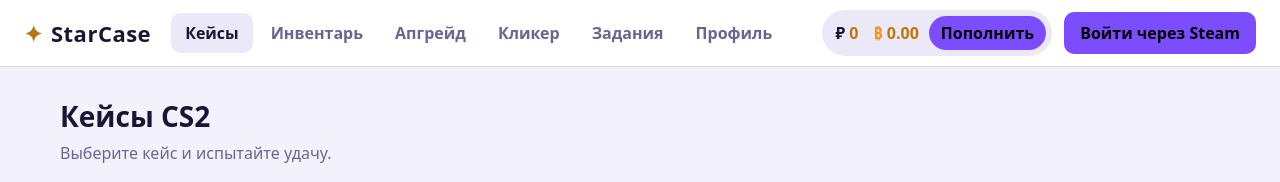
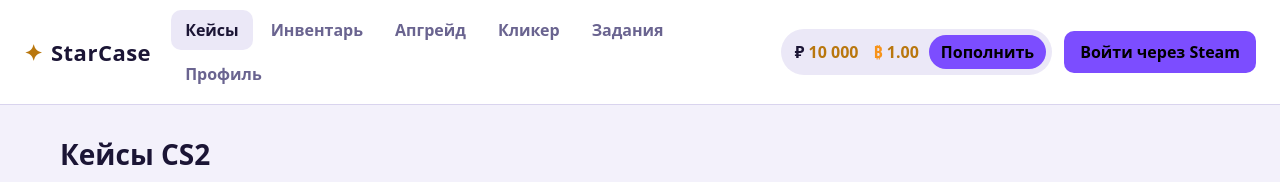
Before and after one commit to NeYs138/case-motya, a plain HTML site: page index.html in a window 1280 px wide. Shown: the top 182 px of the page. Drawn offline with Linux system fonts and the light colour scheme.

Commit message:
Update index.html

```diff
--- a/index.html
+++ b/index.html
@@ -86,11 +86,10 @@ h3{margin:0 0 10px;font-size:17px}
 .btn-upg{background:var(--ac);color:#000;border:none;padding:6px 10px;border-radius:6px;width:100%;font-size:12px;font-weight:bold}
 .btn-upg:hover{background:var(--ac-hover)}
 
-/* --- НОВЫЙ ИНТЕРФЕЙС АПГРЕЙДА --- */
+/* --- АПГРЕЙДЕР --- */
 .upgrader-layout { display: grid; grid-template-columns: 280px 1fr 320px; gap: 20px; align-items: start; }
 @media (max-width: 1024px) { .upgrader-layout { grid-template-columns: 1fr; } }
 
-/* Левая колонка */
 .upg-inventory { background: var(--sf); border: 1px solid var(--bd); border-radius: 16px; padding: 15px; max-height: 600px; overflow-y: auto; display: flex; flex-direction: column; gap: 10px; }
 .upg-inventory h4 { margin: 0 0 10px; font-size: 16px; color: var(--mu); }
 .upg-inv-item { background: var(--sf2); border: 1px solid var(--bd); border-radius: 8px; padding: 10px; display: flex; align-items: center; gap: 10px; cursor: pointer; transition: 0.2s; }
@@ -100,7 +99,6 @@ h3{margin:0 0 10px;font-size:17px}
 .upg-inv-item-name { font-size: 12px; font-weight: 600; white-space: nowrap; overflow: hidden; text-overflow: ellipsis; }
 .upg-inv-item-price { font-size: 12px; color: var(--gold); font-weight: 700; }
 
-/* Центральная колонка */
 .upg-center { display: flex; flex-direction: column; align-items: center; justify-content: center; gap: 20px; padding: 20px; background: var(--sf); border: 1px solid var(--bd); border-radius: 16px; }
 .upg-slots-center { display: flex; align-items: center; gap: 15px; background: var(--sf2); padding: 10px 20px; border-radius: 12px; border: 1px solid var(--bd); }
 .upg-slot-mini { width: 80px; height: 80px; border: 2px dashed var(--bd); border-radius: 8px; display: flex; flex-direction: column; align-items: center; justify-content: center; text-align: center; font-size: 10px; color: var(--mu); overflow: hidden;}
@@ -120,7 +118,6 @@ h3{margin:0 0 10px;font-size:17px}
 .btn-upgrade-big:hover { background: var(--ac-hover); }
 .btn-upgrade-big:disabled { background: var(--sf2); color: var(--mu); cursor: not-allowed; }
 
-/* Правая колонка */
 .upg-target { background: var(--sf); border: 1px solid var(--bd); border-radius: 16px; padding: 15px; max-height: 600px; display: flex; flex-direction: column; }
 .upg-target h4 { margin: 0 0 10px; font-size: 16px; color: var(--mu); }
 .upg-target-search { width: 100%; padding: 8px 12px; margin-bottom: 10px; border-radius: 8px; border: 1px solid var(--bd); background: var(--sf2); color: var(--tx); }
@@ -133,7 +130,7 @@ h3{margin:0 0 10px;font-size:17px}
 .upg-target-item-name { font-size: 11px; white-space: nowrap; overflow: hidden; text-overflow: ellipsis; }
 .upg-target-item-price { font-size: 11px; color: var(--gold); font-weight: 700; }
 
-/* --- АНИМАЦИИ (РУЛЕТКИ) --- */
+/* --- АНИМАЦИИ --- */
 .roll-container { position: relative; height: 180px; background: var(--sf2); border-top: 2px solid var(--bd); border-bottom: 2px solid var(--bd); display: flex; align-items: center; overflow: hidden; margin-top: 15px; }
 .roll-strip { display: flex; align-items: center; position: absolute; left: 0; transition: transform 5s cubic-bezier(0.05, 0.9, 0.1, 1); will-change: transform; }
 .roll-item { width: 130px; height: 140px; flex-shrink: 0; margin: 0 10px; background: var(--sf); border-radius: 8px; display: flex; flex-direction: column; align-items: center; justify-content: center; border: 2px solid var(--bd); }
@@ -169,14 +166,12 @@ h3{margin:0 0 10px;font-size:17px}
 </header>
 
 <main>
-  <!-- КЕЙСЫ -->
   <section class="view" id="v-cases">
     <h1>Кейсы CS2</h1>
     <p class="sub">Выберите кейс и испытайте удачу.</p>
     <div class="grid" id="caseGrid"></div>
   </section>
 
-  <!-- ИНВЕНТАРЬ -->
   <section class="view" id="v-inventory">
     <div class="inv-header">
       <div>
@@ -188,19 +183,15 @@ h3{margin:0 0 10px;font-size:17px}
     <div class="grid" id="invGrid" style="margin-top:20px"></div>
   </section>
 
-  <!-- АПГРЕЙД (Интерфейс Upgrader.best) -->
   <section class="view" id="v-upgrade">
     <h1>Апгрейд скинов</h1>
     <p class="sub">Выберите свой предмет слева и цель справа.</p>
 
     <div class="upgrader-layout">
-      <!-- Левая колонка: Инвентарь -->
       <div class="upg-inventory" id="upgInvList">
         <h4>Мой инвентарь</h4>
-        <!-- Рендерится через JS -->
       </div>
 
-      <!-- Центральная колонка: Круг и кнопка -->
       <div class="upg-center">
         <div class="upg-slots-center">
           <div class="upg-slot-mini" id="upgSourceSlot"><span>Выбрать<br>скин</span></div>
@@ -223,18 +214,14 @@ h3{margin:0 0 10px;font-size:17px}
         <button class="btn-upgrade-big" id="doUpgradeBtn" onclick="doUpgrade()" disabled>Улучшить</button>
       </div>
 
-      <!-- Правая колонка: Выбор цели -->
       <div class="upg-target">
         <h4>Выберите предмет для апгрейда</h4>
         <input type="text" class="upg-target-search" id="targetSearch" placeholder="Поиск скина..." oninput="filterTargets()">
-        <div class="upg-target-list" id="upgTargetList">
-          <!-- Рендерится через JS -->
-        </div>
+        <div class="upg-target-list" id="upgTargetList"></div>
       </div>
     </div>
   </section>
 
-  <!-- КЛИКЕР -->
   <section class="view" id="v-click">
     <h1>Кликер</h1>
     <p class="sub">Каждый клик добавляет +10 ₽ на баланс.</p>
@@ -244,14 +231,12 @@ h3{margin:0 0 10px;font-size:17px}
     </div>
   </section>
 
-  <!-- ЗАДАНИЯ -->
   <section class="view" id="v-tasks">
     <h1>Ежедневные задания</h1>
     <p class="sub">Обновляются каждый день в 00:00.</p>
     <div id="taskList"></div>
   </section>
 
-  <!-- ПРОФИЛЬ -->
   <section class="view" id="v-profile">
     <h1>Профиль</h1>
     <p class="sub">&nbsp;</p>
@@ -276,7 +261,6 @@ h3{margin:0 0 10px;font-size:17px}
   </section>
 </main>
 
-<!-- МОДАЛКИ -->
 <div class="modal" id="mTop"><div class="card">
   <h3>Пополнение баланса</h3>
   <p class="note" style="margin-top:0">Выберите пакет для демо-пополнения.</p>
@@ -291,7 +275,6 @@ h3{margin:0 0 10px;font-size:17px}
   <div class="row"><button class="btn" id="doLogin">Войти</button><button class="btn ghost" data-close>Отмена</button></div>
 </div></div>
 
-<!-- АНИМАЦИЯ ОТКРЫТИЯ КЕЙСА -->
 <div class="modal" id="mRoll"><div class="card">
   <div style="padding:15px;text-align:center;font-weight:800;font-size:20px;color:var(--gold)">Открытие кейса...</div>
   <div class="roll-container" id="rollContainer">
@@ -302,7 +285,6 @@ h3{margin:0 0 10px;font-size:17px}
   </div>
 </div></div>
 
-<!-- АНИМАЦИЯ АПГРЕЙДА -->
 <div class="modal" id="mUpgRoll"><div class="card">
   <div style="padding:15px;text-align:center;font-weight:800;font-size:20px;color:var(--gold)">Улучшение...</div>
   <div class="roll-container" id="upgRollContainer">
@@ -313,7 +295,6 @@ h3{margin:0 0 10px;font-size:17px}
   </div>
 </div></div>
 
-<!-- ВЫИГРЫШ КЕЙСА -->
 <div class="modal" id="mWin"><div class="card win-modal-content" style="text-align:center">
   <h2 style="color:var(--gold)">Вы выиграли!</h2>
   <img id="winImg" src="" alt="skin" style="max-height:150px;margin-bottom:15px;filter:drop-shadow(0 0 15px var(--ac))">
@@ -322,7 +303,6 @@ h3{margin:0 0 10px;font-size:17px}
   <button class="btn" data-close style="width:100%">Забрать в инвентарь</button>
 </div></div>
 
-<!-- РЕЗУЛЬТАТ АПГРЕЙДА -->
 <div class="modal" id="mUpgWin"><div class="card" style="text-align:center">
   <h2 id="upgWinTitle" style="margin-bottom:15px;"></h2>
   <img id="upgWinImg" src="" alt="skin" style="max-height:150px;margin-bottom:15px;filter:drop-shadow(0 0 15px var(--ac))">
@@ -336,9 +316,8 @@ h3{margin:0 0 10px;font-size:17px}
 <script>
 window.onload = function() {
 
-    // --- 1. БАЗА СКИНОВ (Очень много предметов) ---
+    // --- БАЗА СКИНОВ ---
     var ALL_SKINS = [
-        // Винтовки
         { name: "AK-47 | Красная линия", price: 1613, img: "https://raw.githubusercontent.com/ByMykel/CSGO-API/main/public/images/econ/default_generated/weapon_ak47_cu_ak47_cobra_light_large.png" },
         { name: "AK-47 | Вулкан", price: 6887, img: "https://raw.githubusercontent.com/ByMykel/CSGO-API/main/public/images/econ/default_generated/weapon_ak47_cu_ak47_rubber_light_large.png" },
         { name: "AK-47 | Наследство", price: 2041, img: "https://raw.githubusercontent.com/ByMykel/CSGO-API/main/public/images/econ/default_generated/weapon_ak47_cu_ak47_mastery_light_large.png" },
@@ -360,7 +339,6 @@ window.onload = function() {
         { name: "AWP | Дикий огонь", price: 6193, img: "https://raw.githubusercontent.com/ByMykel/CSGO-API/main/public/images/econ/default_generated/weapon_awp_cu_awp_wildfire_light_large.png" },
         { name: "AWP | Удар молнии", price: 32344, img: "https://raw.githubusercontent.com/ByMykel/CSGO-API/main/public/images/econ/default_generated/weapon_awp_am_lightning_awp_light_large.png" },
         { name: "AWP | История о драконе", price: 338662, img: "https://raw.githubusercontent.com/ByMykel/CSGO-API/main/public/images/econ/default_generated/weapon_awp_cu_awp_dragon_lore_light_large.png" },
-        // Пистолеты
         { name: "Desert Eagle | Поток информации", price: 2209, img: "https://raw.githubusercontent.com/ByMykel/CSGO-API/main/public/images/econ/default_generated/weapon_deagle_cu_deagle_printstream_light_large.png" },
         { name: "Desert Eagle | Код Красный", price: 6558, img: "https://raw.githubusercontent.com/ByMykel/CSGO-API/main/public/images/econ/default_generated/weapon_deagle_cu_deagle_codered_light_large.png" },
         { name: "USP-S | Корт", price: 528, img: "https://raw.githubusercontent.com/ByMykel/CSGO-API/main/public/images/econ/default_generated/weapon_usp_silencer_cu_usp_cortex_light_large.png" },
@@ -368,13 +346,11 @@ window.onload = function() {
         { name: "USP-S | Подтверждённое убийство", price: 7594, img: "https://raw.githubusercontent.com/ByMykel/CSGO-API/main/public/images/econ/default_generated/weapon_usp_silencer_cu_usp_kill_confirmed_light_large.png" },
         { name: "Glock-18 | Блок-18", price: 100, img: "https://raw.githubusercontent.com/ByMykel/CSGO-API/main/public/images/econ/default_generated/weapon_glock_cu_glock18_wasteland_rebel_light_large.png" },
         { name: "P250 | Азимов", price: 1731, img: "https://raw.githubusercontent.com/ByMykel/CSGO-API/main/public/images/econ/default_generated/weapon_p250_cu_p250_asiimov_light_large.png" },
-        // Ножи и Перчатки
         { name: "★ Нож-бабочка | Градиент", price: 142600, img: "https://raw.githubusercontent.com/ByMykel/CSGO-API/main/public/images/econ/default_generated/weapon_knife_butterfly_aa_fade_light_large.png" },
         { name: "★ Водительские перчатки | Королевский змей", price: 6712, img: "https://raw.githubusercontent.com/ByMykel/CSGO-API/main/public/images/econ/default_generated/weapon_gloves_driver_cu_gloves_driver_snake_light_large.png" },
         { name: "★ Перчатки спецназа | Удар тигра", price: 6222, img: "https://raw.githubusercontent.com/ByMykel/CSGO-API/main/public/images/econ/default_generated/weapon_gloves_specialist_cu_gloves_specialist_tiger_light_large.png" },
         { name: "★ Спортивные перчатки | Ящик Пандоры", price: 140197, img: "https://raw.githubusercontent.com/ByMykel/CSGO-API/main/public/images/econ/default_generated/weapon_gloves_sport_cu_gloves_sport_pandora_light_large.png" },
         { name: "★ Керамбит | Ржавый", price: 45000, img: "https://raw.githubusercontent.com/ByMykel/CSGO-API/main/public/images/econ/default_generated/weapon_knife_karambit_cu_karambit_rusty_light_large.png" },
-        // Другое
         { name: "SSG 08 | Кровавая паутина", price: 150, img: "https://raw.githubusercontent.com/ByMykel/CSGO-API/main/public/images/econ/default_generated/weapon_ssg08_cu_ssg08_blood_in_the_water_light_large.png" },
         { name: "G3SG1 | Цифровая сетка", price: 10, img: "https://raw.githubusercontent.com/ByMykel/CSGO-API/main/public/images/econ/default_generated/weapon_g3sg1_hy_ddpat_light_large.png" },
         { name: "MP5-SD | Невесомый", price: 40, img: "https://raw.githubusercontent.com/ByMykel/CSGO-API/main/public/images/econ/default_generated/weapon_mp5sd_cu_mp5sd_zerohour_light_large.png" },
@@ -383,7 +359,7 @@ window.onload = function() {
         { name: "Dual Berettas | Ритуал", price: 20, img: "https://raw.githubusercontent.com/ByMykel/CSGO-API/main/public/images/econ/default_generated/weapon_elite_cu_elite_royal_consul_light_large.png" }
     ];
 
-    // Дублируем скины с другими степенями износа для объема (как на реальных сайтах)
+    // Дублируем скины для объема
     var tempSkins = [];
     for (var i = 0; i < ALL_SKINS.length; i++) {
         tempSkins.push(ALL_SKINS[i]);
@@ -391,27 +367,45 @@ window.onload = function() {
         tempSkins.push({ name: ALL_SKINS[i].name + " (FT)", price: Math.floor(ALL_SKINS[i].price * 0.70), img: ALL_SKINS[i].img });
         tempSkins.push({ name: ALL_SKINS[i].name + " (WW)", price: Math.floor(ALL_SKINS[i].price * 0.55), img: ALL_SKINS[i].img });
     }
-    // Сортируем по цене
-    ALL_SKINS = tempSkins.sort((a, b) => a.price - b.price);
+    ALL_SKINS = tempSkins.sort(function(a, b) { return a.price - b.price; });
 
-    // Кейсы
+    // Хелпер для безопасного поиска скина по имени
+    function getSkin(name) {
+        for(var i=0; i<ALL_SKINS.length; i++) {
+            if(ALL_SKINS[i].name === name) return ALL_SKINS[i];
+        }
+        return ALL_SKINS[0]; // Возвращаем самый дешевый, если не нашли
+    }
+
+    // --- КЕЙСЫ (Жестко привязаны к именам скинов) ---
     var casesData = [
-        { id: 1, name: "Мотя Лох", price: 500, caseImg: "https://raw.githubusercontent.com/ByMykel/CSGO-API/main/public/images/crates/csgo_weapon_case_2_light_large.png", items: [ ALL_SKINS[50], ALL_SKINS[80], ALL_SKINS[120] ] },
-        { id: 2, name: "Арсений Даун", price: 1000, caseImg: "https://raw.githubusercontent.com/ByMykel/CSGO-API/main/public/images/crates/csgo_weapon_case_3_light_large.png", items: [ ALL_SKINS[60], ALL_SKINS[90], ALL_SKINS[130] ] },
-        { id: 3, name: "Мотвей Дебил", price: 1500, caseImg: "https://raw.githubusercontent.com/ByMykel/CSGO-API/main/public/images/crates/csgo_weapon_case_spectrum_light_large.png", items: [ ALL_SKINS[70], ALL_SKINS[100], ALL_SKINS[140] ] },
-        { id: 4, name: "Ваня Лошара", price: 2000, caseImg: "https://raw.githubusercontent.com/ByMykel/CSGO-API/main/public/images/crates/csgo_weapon_case_4_light_large.png", items: [ ALL_SKINS[80], ALL_SKINS[110], ALL_SKINS[150] ] },
-        { id: 5, name: "Дима Фигня", price: 2500, caseImg: "https://raw.githubusercontent.com/ByMykel/CSGO-API/main/public/images/crates/csgo_weapon_case_6_light_large.png", items: [ ALL_SKINS[10], ALL_SKINS[30], ALL_SKINS[50] ] },
-        { id: 6, name: "Киберспортсмен", price: 3000, caseImg: "https://raw.githubusercontent.com/ByMykel/CSGO-API/main/public/images/crates/csgo_weapon_case_7_light_large.png", items: [ ALL_SKINS[90], ALL_SKINS[120], ALL_SKINS[160] ] },
-        { id: 7, name: "Коллекционер", price: 3500, caseImg: "https://raw.githubusercontent.com/ByMykel/CSGO-API/main/public/images/crates/csgo_weapon_case_8_light_large.png", items: [ ALL_SKINS[100], ALL_SKINS[130], ALL_SKINS[170] ] },
-        { id: 8, name: "Перчатки и Ножи", price: 4000, caseImg: "https://raw.githubusercontent.com/ByMykel/CSGO-API/main/public/images/crates/csgo_weapon_case_glove_light_large.png", items: [ ALL_SKINS[150], ALL_SKINS[160], ALL_SKINS[170] ] },
-        { id: 9, name: "CRYPTO CASE", price: 0.5, isBtc: true, caseImg: "https://raw.githubusercontent.com/ByMykel/CSGO-API/main/public/images/crates/csgo_weapon_case_9_light_large.png", items: [ ALL_SKINS[170], ALL_SKINS[171], ALL_SKINS[172] ] }
+        { id: 1, name: "Мотя Лох", price: 500, caseImg: "https://raw.githubusercontent.com/ByMykel/CSGO-API/main/public/images/crates/csgo_weapon_case_2_light_large.png", items: [ getSkin("AK-47 | Сланец"), getSkin("Glock-18 | Блок-18"), getSkin("P2000 | Импульс") ] },
+        { id: 2, name: "Арсений Даун", price: 1000, caseImg: "https://raw.githubusercontent.com/ByMykel/CSGO-API/main/public/images/crates/csgo_weapon_case_3_light_large.png", items: [ getSkin("M4A1-S | Чёрный лотос"), getSkin("USP-S | Корт"), getSkin("P250 | Азимов") ] },
+        { id: 3, name: "Мотвей Дебил", price: 1500, caseImg: "https://raw.githubusercontent.com/ByMykel/CSGO-API/main/public/images/crates/csgo_weapon_case_spectrum_light_large.png", items: [ getSkin("AK-47 | Красная линия"), getSkin("M4A4 | Темукау"), getSkin("Desert Eagle | Поток информации") ] },
+        { id: 4, name: "Ваня Лошара", price: 2000, caseImg: "https://raw.githubusercontent.com/ByMykel/CSGO-API/main/public/images/crates/csgo_weapon_case_4_light_large.png", items: [ getSkin("AWP | Азимов"), getSkin("AK-47 | Вулкан"), getSkin("M4A1-S | Поток информации") ] },
+        { id: 5, name: "Дима Фигня", price: 2500, caseImg: "https://raw.githubusercontent.com/ByMykel/CSGO-API/main/public/images/crates/csgo_weapon_case_6_light_large.png", items: [ getSkin("AWP | Дикий огонь"), getSkin("USP-S | Поток информации"), getSkin("Desert Eagle | Код Красный") ] },
+        { id: 6, name: "Киберспортсмен", price: 3000, caseImg: "https://raw.githubusercontent.com/ByMykel/CSGO-API/main/public/images/crates/csgo_weapon_case_7_light_large.png", items: [ getSkin("AK-47 | Кровавый спорт"), getSkin("M4A1-S | Градиент"), getSkin("AWP | Удар молнии") ] },
+        { id: 7, name: "Коллекционер", price: 3500, caseImg: "https://raw.githubusercontent.com/ByMykel/CSGO-API/main/public/images/crates/csgo_weapon_case_8_light_large.png", items: [ getSkin("AK-47 | Неоновый гонщик"), getSkin("USP-S | Подтверждённое убийство"), getSkin("AWP | История о драконе") ] },
+        { id: 8, name: "Перчатки и Ножи", price: 4000, caseImg: "https://raw.githubusercontent.com/ByMykel/CSGO-API/main/public/images/crates/csgo_weapon_case_glove_light_large.png", items: [ getSkin("★ Нож-бабочка | Градиент"), getSkin("★ Керамбит | Ржавый"), getSkin("★ Водительские перчатки | Королевский змей") ] },
+        { id: 9, name: "CRYPTO CASE", price: 0.5, isBtc: true, caseImg: "https://raw.githubusercontent.com/ByMykel/CSGO-API/main/public/images/crates/csgo_weapon_case_9_light_large.png", items: [ getSkin("AWP | История о драконе"), getSkin("M4A4 | Вой"), getSkin("★ Спортивные перчатки | Ящик Пандоры") ] }
     ];
 
-    // --- 2. СОСТОЯНИЕ И СОХРАНЕНИЕ ---
+    // --- СОСТОЯНИЕ ---
     var KEY = "starcase_v1";
-    var S = {user:null, bal:0, btc:0, inv:[], clicks:0, tasksDone:0, cases:0, trade:"", day:"", prog:{}, claimed:{}, promo:false};
+    var S = {user:null, bal:10000, btc:1, inv:[], clicks:0, tasksDone:0, cases:0, trade:"", day:"", prog:{}, claimed:{}, promo:false};
 
-    try { var raw = localStorage.getItem(KEY); if(raw) S = Object.assign(S, JSON.parse(raw)); } catch(e) {}
+    try {
+        var raw = localStorage.getItem(KEY);
+        if(raw) {
+            S = Object.assign(S, JSON.parse(raw));
+        } else {
+            // Стартовый капитал для новых игроков
+            S.bal = 10000;
+            S.btc = 1;
+            save();
+        }
+    } catch(e) {}
+
     function save() { try { localStorage.setItem(KEY, JSON.stringify(S)); } catch(e) {} }
     function $(i) { return document.getElementById(i); }
     function fmt(n) { return String(Math.round(n*100)/100).replace(/\B(?=(\d{3})+(?!\d))/g, "\u00a0"); }
@@ -440,7 +434,7 @@ window.onload = function() {
         clearTimeout(toast.h); toast.h = setTimeout(function(){ t.style.display = "none"; }, 2200);
     }
 
-    // --- 3. РЕНДЕР ВСЕГО ---
+    // --- РЕНДЕР ---
     function render() {
         $("balTop").textContent = fmt(S.bal); $("balP").textContent = fmt(S.bal);
         $("btcBalTop").textContent = S.btc.toFixed(2); $("btcBalP").textContent = S.btc.toFixed(2);
@@ -498,10 +492,10 @@ window.onload = function() {
             }
         }
         $("invGrid").innerHTML = h;
-        renderUpgInventory(); // Обновляем левую колонку в апгрейдере
+        renderUpgInventory();
     }
 
-    // --- 4. ОТКРЫТИЕ КЕЙСА ---
+    // --- ОТКРЫТИЕ КЕЙСА ---
     window.openCase = function(id) {
         var c = null;
         for(var i=0; i<casesData.length; i++) if(casesData[i].id === id) c = casesData[i];
@@ -511,7 +505,7 @@ window.onload = function() {
             if(S.btc < c.price) { toast("Недостаточно биткоинов!"); return; }
             S.btc -= c.price;
         } else {
-            if(S.bal < c.price) { toast("Недостаточно средств!"); return; }
+            if(S.bal < c.price) { toast("Недостаточно средств! Нажмите Пополнить."); return; }
             S.bal -= c.price;
         }
 
@@ -551,7 +545,7 @@ window.onload = function() {
         }, 5200);
     };
 
-    // --- 5. ПРОДАЖА ---
+    // --- ПРОДАЖА ---
     window.sellItem = function(index) {
         var item = S.inv[index];
         S.bal += item.price;
@@ -570,7 +564,7 @@ window.onload = function() {
         }
     };
 
-    // --- 6. АПГРЕЙДЕР ---
+    // --- АПГРЕЙДЕР ---
     var selectedSourceItem = null;
     var selectedTargetSkin = null;
 
@@ -735,7 +729,7 @@ window.onload = function() {
         }, 5200);
     };
 
-    // --- 7. ОСТАЛЬНОЕ (КЛИКЕР, ЗАДАНИЯ, ПОПОЛНЕНИЕ) ---
+    // --- КЛИКЕР И ЗАДАНИЯ ---
     $("bigBtn").addEventListener("click", function(e) {
         rollDay(); S.bal += 10; S.clicks++;
         var tasks = ["c50", "c300", "c1000"];
@@ -756,6 +750,7 @@ window.onload = function() {
         save(); render(); toast("+" + k.rw + " ₽ за задание");
     });
 
+    // --- ПОПОЛНЕНИЕ И ПРОФИЛЬ ---
     var PACKS = [[1000, "99 ₽"], [5000, "449 ₽"], [10000, "849 ₽"], [50000, "3 990 ₽"], [1, "1 BTC (Демо)"]];
     var packHtml = "";
     for(var i=0; i<PACKS.length; i++) {
@@ -789,7 +784,7 @@ window.onload = function() {
         else toast(S.promo && c === "STAR-50" ? "Код уже использован" : "Код не найден");
     };
 
-    // --- 8. РОУТИНГ И ЗАПУСК ---
+    // --- РОУТИНГ ---
     var closeBtns = document.querySelectorAll("[data-close]");
     for(var i=0; i<closeBtns.length; i++) closeBtns[i].onclick = function() { this.closest(".modal").classList.remove("on"); };
     var modals = document.querySelectorAll(".modal");
```
